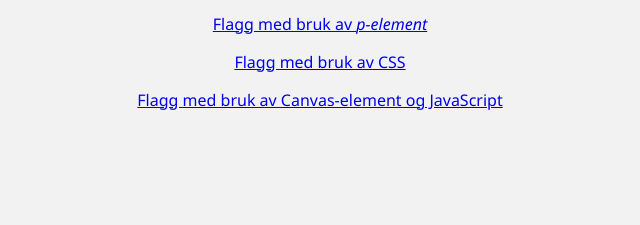
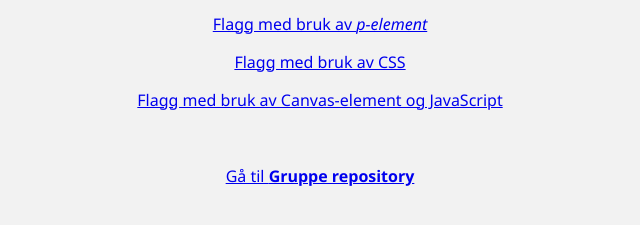
Before and after one commit to 4nn4md/GRUPPE-REPOSITORY, a plain HTML site: page index.html in a window 1280 px wide. Shown: the part 111-336 px from the top of the page, without its empty margins (320-960 px from the left). Drawn offline with Linux system fonts and the light colour scheme.

Commit message:
Nå med link

```diff
--- a/index.html
+++ b/index.html
@@ -13,6 +13,8 @@
     <p><a href="Flaggoppgaven/pflagg.html">Flagg med bruk av <i>p-element</i></a></p>
     <p><a href="Flaggoppgaven/cssflagg.html">Flagg med bruk av CSS</a></p>
     <p><a href="Flaggoppgaven/canvasflagg.html">Flagg med bruk av Canvas-element og JavaScript</a></p>
+    <br>
+    <p><a href="https://github.com/4nn4md/GRUPPE-REPOSITORY/">Gå til <strong>Gruppe repository</strong></a></p>
 </body>
 
 </html>
```
